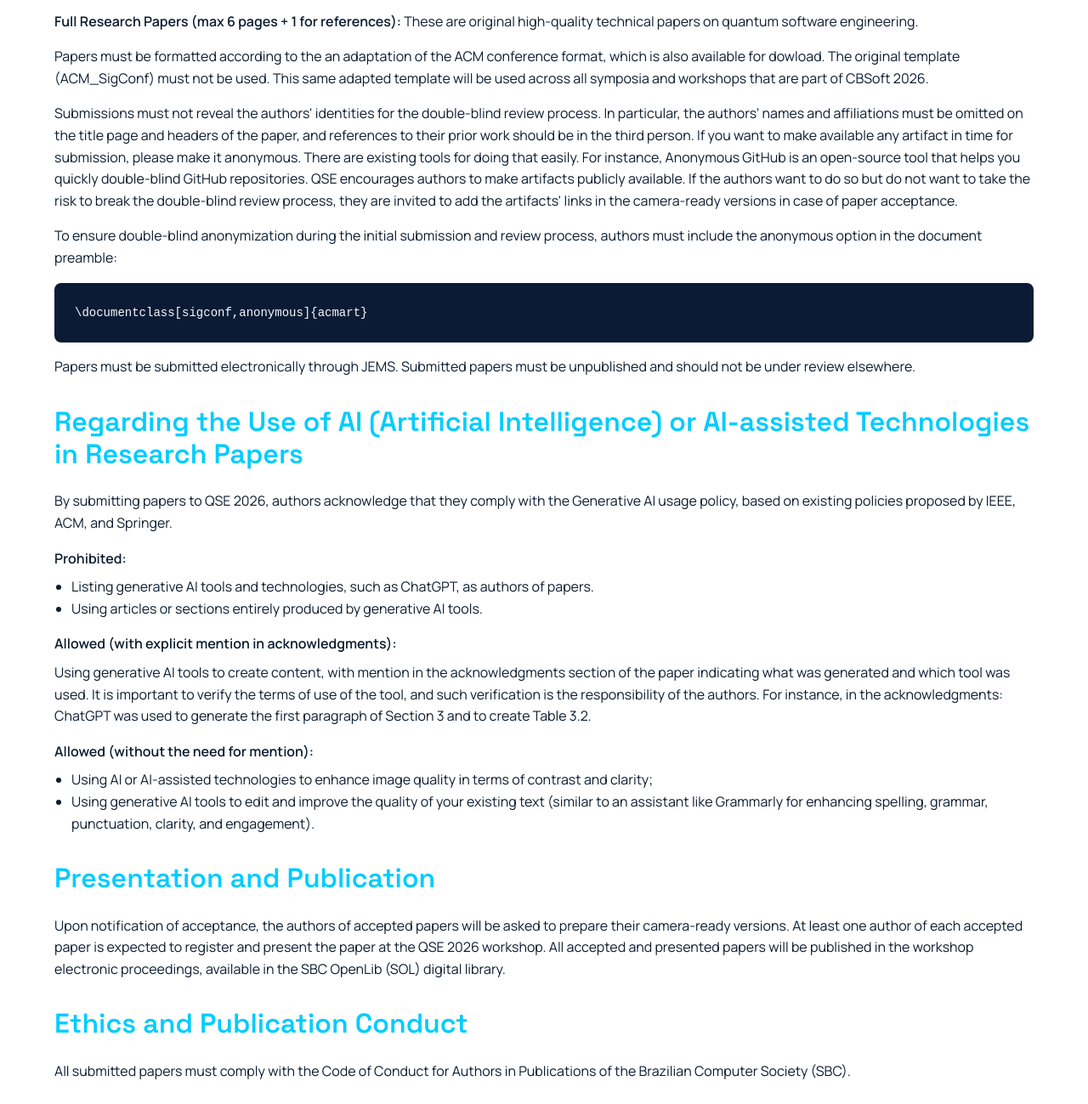
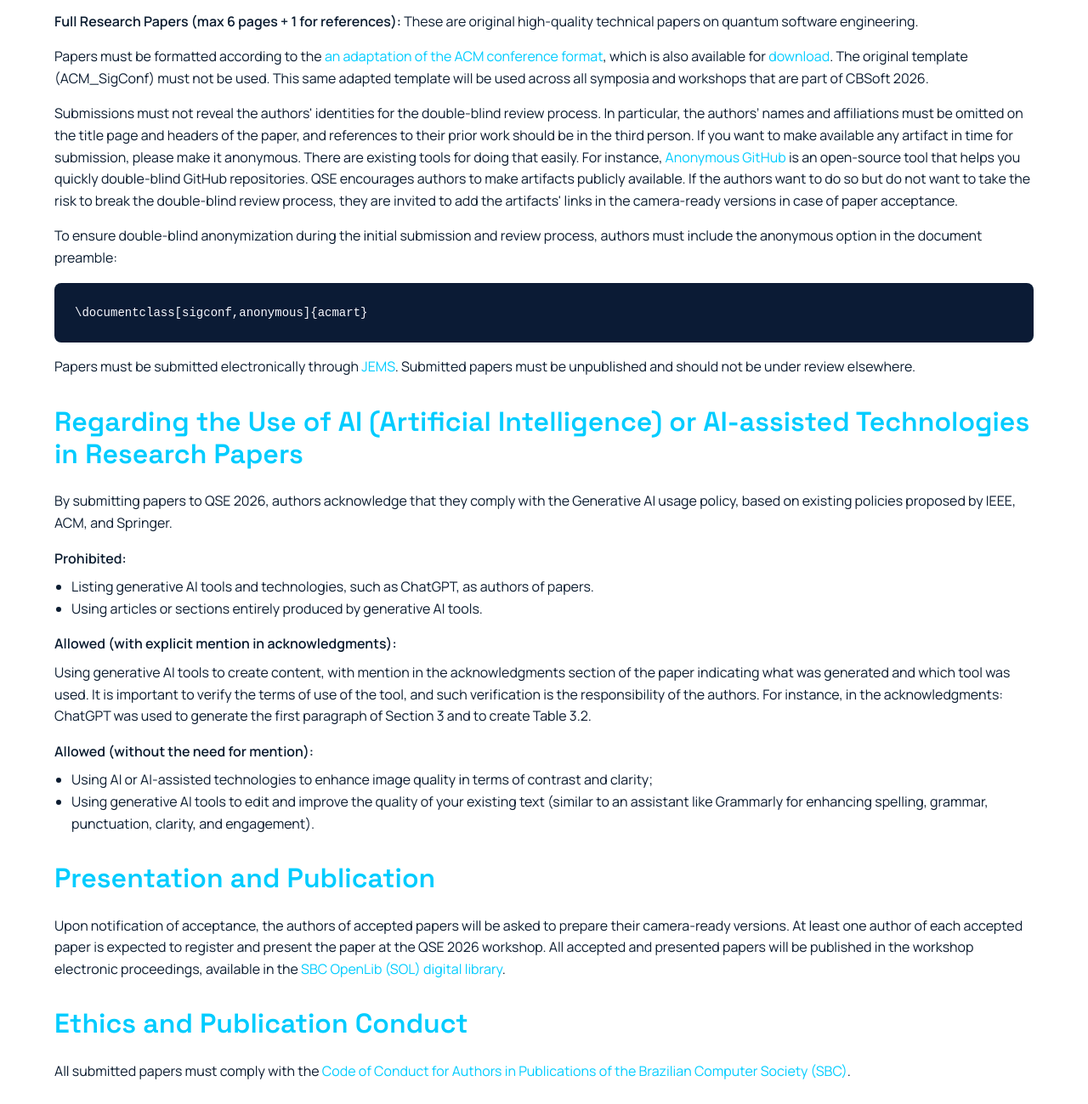
Before and after one commit to WQSEWorkshop/WQSE2026, a plain HTML site: page cfp.html in a window 1280 px wide. Shown: the part 2061-3360 px from the top of the page at 85% size. Drawn offline with Linux system fonts and the light colour scheme.

Commit message:
docs: add links to selected sections

```diff
--- a/cfp.html
+++ b/cfp.html
@@ -57,7 +57,7 @@
                     </p>
 
                     <h2 class="headline-lg text-cyan">Important Dates</h2>
-                    <p class="body-md" style="margin-bottom: 16px;">All dates refer to midnight 23:59:59 AoE.</p>
+                    <p class="body-md" style="margin-bottom: 16px;">All dates refer to midnight 23:59:59 <a href="https://www.timeanddate.com/time/zones/aoe" target="_blank" style="color: var(--color-tertiary); text-decoration: none;">AoE</a>.</p>
                     <div class="card" style="margin-bottom: 32px;">
                         <ul class="body-md" style="list-style: none; padding: 0;">
                             <li style="margin-bottom: 8px; border-bottom: 1px solid var(--border-level-1); padding-bottom: 8px;"><strong>Paper registration</strong> July 3, 2026</li>
@@ -96,10 +96,10 @@
                         <strong>Full Research Papers (max 6 pages + 1 for references):</strong> These are original high-quality technical papers on quantum software engineering.
                     </p>
                     <p class="body-md" style="margin-bottom: 16px;">
-                        Papers must be formatted according to the an adaptation of the ACM conference format, which is also available for dowload. The original template (ACM_SigConf) must not be used. This same adapted template will be used across all symposia and workshops that are part of CBSoft 2026.
+                        Papers must be formatted according to the <a href="https://www.overleaf.com/read/cyhpwwkngcwk#baf5f5" target="_blank" style="color: var(--color-tertiary); text-decoration: none;">an adaptation of the ACM conference format</a>, which is also available for <a href="https://cbsoft.sbc.org.br/2026/Template_para_eventos_do_CBSoft.zip" target="_blank" style="color: var(--color-tertiary); text-decoration: none;">download</a>. The original template (ACM_SigConf) must not be used. This same adapted template will be used across all symposia and workshops that are part of CBSoft 2026.
                     </p>
                     <p class="body-md" style="margin-bottom: 16px;">
-                        Submissions must not reveal the authors' identities for the double-blind review process. In particular, the authors’ names and affiliations must be omitted on the title page and headers of the paper, and references to their prior work should be in the third person. If you want to make available any artifact in time for submission, please make it anonymous. There are existing tools for doing that easily. For instance, Anonymous GitHub is an open-source tool that helps you quickly double-blind GitHub repositories. QSE encourages authors to make artifacts publicly available. If the authors want to do so but do not want to take the risk to break the double-blind review process, they are invited to add the artifacts' links in the camera-ready versions in case of paper acceptance.
+                        Submissions must not reveal the authors' identities for the double-blind review process. In particular, the authors’ names and affiliations must be omitted on the title page and headers of the paper, and references to their prior work should be in the third person. If you want to make available any artifact in time for submission, please make it anonymous. There are existing tools for doing that easily. For instance, <a href="https://anonymous.4open.science/" target="_blank" style="color: var(--color-tertiary); text-decoration: none;">Anonymous GitHub</a> is an open-source tool that helps you quickly double-blind GitHub repositories. QSE encourages authors to make artifacts publicly available. If the authors want to do so but do not want to take the risk to break the double-blind review process, they are invited to add the artifacts' links in the camera-ready versions in case of paper acceptance.
                     </p>
                     <p class="body-md" style="margin-bottom: 16px;">
                         To ensure double-blind anonymization during the initial submission and review process, authors must include the anonymous option in the document preamble:
@@ -108,7 +108,7 @@
 \documentclass[sigconf,anonymous]{acmart}
                     </div>
                     <p class="body-md" style="margin-bottom: 32px;">
-                        Papers must be submitted electronically through JEMS. Submitted papers must be unpublished and should not be under review elsewhere.
+                        Papers must be submitted electronically through <a href="https://jems3.sbc.org.br/vem2026" target="_blank" style="color: var(--color-tertiary); text-decoration: none;">JEMS</a>. Submitted papers must be unpublished and should not be under review elsewhere.
                     </p>
 
                     <h2 class="headline-lg text-cyan">Regarding the Use of AI (Artificial Intelligence) or AI-assisted Technologies in Research Papers</h2>
@@ -132,12 +132,12 @@
 
                     <h2 class="headline-lg text-cyan">Presentation and Publication</h2>
                     <p class="body-md" style="margin-bottom: 32px;">
-                        Upon notification of acceptance, the authors of accepted papers will be asked to prepare their camera-ready versions. At least one author of each accepted paper is expected to register and present the paper at the QSE 2026 workshop. All accepted and presented papers will be published in the workshop electronic proceedings, available in the SBC OpenLib (SOL) digital library.
+                        Upon notification of acceptance, the authors of accepted papers will be asked to prepare their camera-ready versions. At least one author of each accepted paper is expected to register and present the paper at the QSE 2026 workshop. All accepted and presented papers will be published in the workshop electronic proceedings, available in the <a href="https://sol.sbc.org.br/index.php/vem" target="_blank" style="color: var(--color-tertiary); text-decoration: none;">SBC OpenLib (SOL) digital library</a>.
                     </p>
 
                     <h2 class="headline-lg text-cyan">Ethics and Publication Conduct</h2>
                     <p class="body-md" style="margin-bottom: 32px;">
-                        All submitted papers must comply with the Code of Conduct for Authors in Publications of the Brazilian Computer Society (SBC).
+                        All submitted papers must comply with the <a href="https://sol.sbc.org.br/index.php/indice/conduta" target="_blank" style="color: var(--color-tertiary); text-decoration: none;">Code of Conduct for Authors in Publications of the Brazilian Computer Society (SBC)</a>.
                     </p>
 
                     <!-- Committees appended here as per instructions -->
```
Also changed, not shown: attending.html (+1 -1 lines), index.html (+1 -1 lines).
